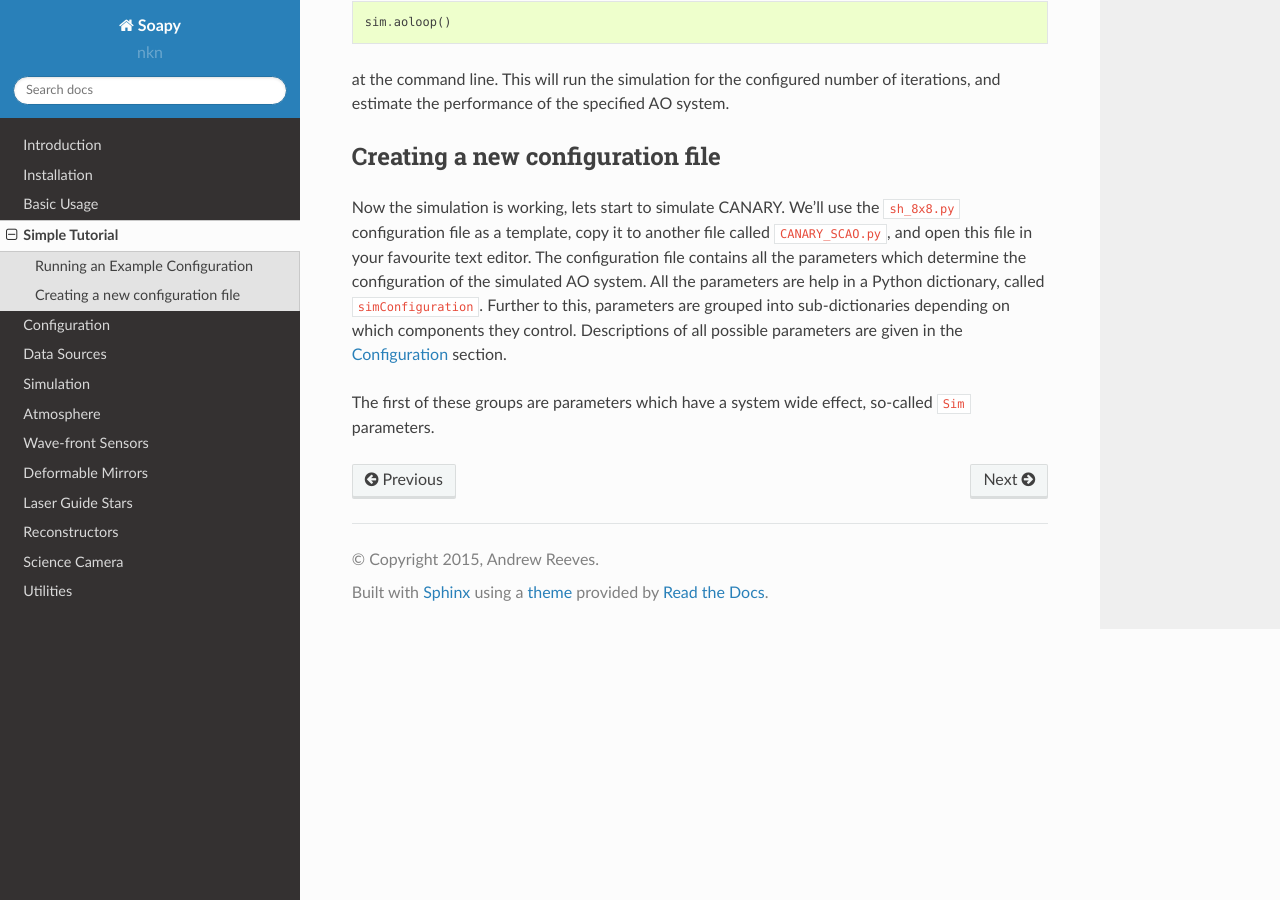
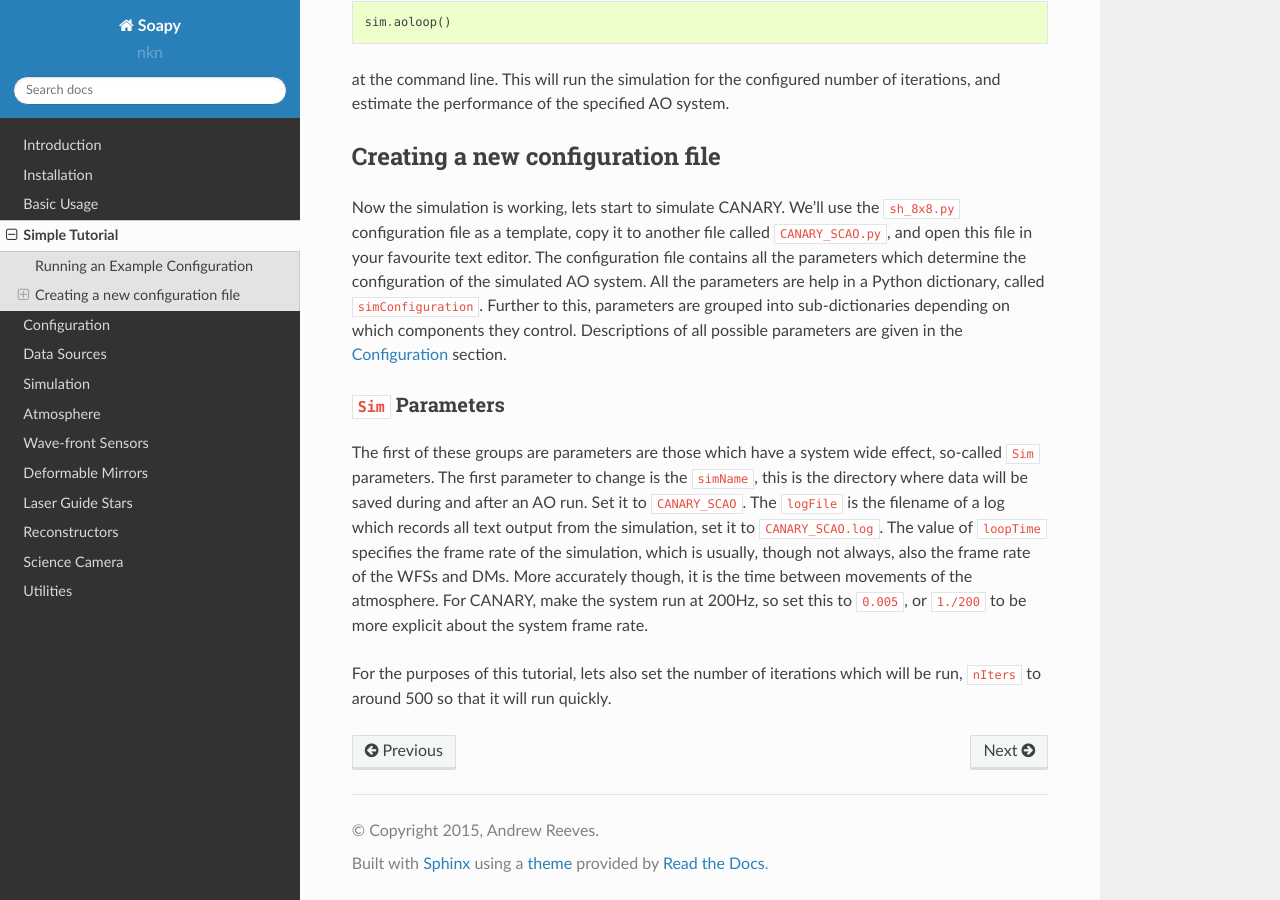
Before and after one commit to AOtools/soapy, a Sphinx documentation site: the page built from doc/source/simpleTutorial.rst, in a window 1280 px wide and 900 px high, scrolled down 1908 px. Built offline with Sphinx 7.4.7 and the Read the Docs theme 2.0.0, drawn with Linux system fonts in a browser that asks for light colours; pages that are not in the unit, such as notebooks, are missing from menus.

Commit message:
added to tutorial

```diff
--- a/doc/source/simpleTutorial.rst
+++ b/doc/source/simpleTutorial.rst
@@ -48,4 +48,10 @@ Creating a new configuration file
 
 Now the simulation is working, lets start to simulate CANARY. We'll use the ``sh_8x8.py`` configuration file as a template, copy it to another file called ``CANARY_SCAO.py``,  and open this file in your favourite text editor. The configuration file contains all the parameters which determine the configuration of the simulated AO system. All the parameters are help in a Python dictionary, called ``simConfiguration``. Further to this, parameters are grouped into sub-dictionaries depending on which components they control. Descriptions of all possible parameters are given in the :ref:`configuration` section.
 
-The first of these groups are parameters which have a system wide effect, so-called ``Sim`` parameters.
+
+``Sim`` Parameters
+^^^^^^^^^^^^^^^^^^
+
+The first of these groups are parameters are those which have a system wide effect, so-called ``Sim`` parameters. The first parameter to change is the ``simName``, this is the directory where data will be saved during and after an AO run. Set it to ``CANARY_SCAO``. The ``logFile`` is the filename of a log which records all text output from the simulation, set it to ``CANARY_SCAO.log``. The value of ``loopTime`` specifies the frame rate of the simulation, which is usually, though not always, also the frame rate of the WFSs and DMs. More accurately though, it is the time between movements of the atmosphere. For CANARY, make the system run at 200Hz, so set this to ``0.005``, or ``1./200`` to be more explicit about the system frame rate.
+
+For the purposes of this tutorial, lets also set the number of iterations which will be run, ``nIters`` to around 500 so that it will run quickly.
```
